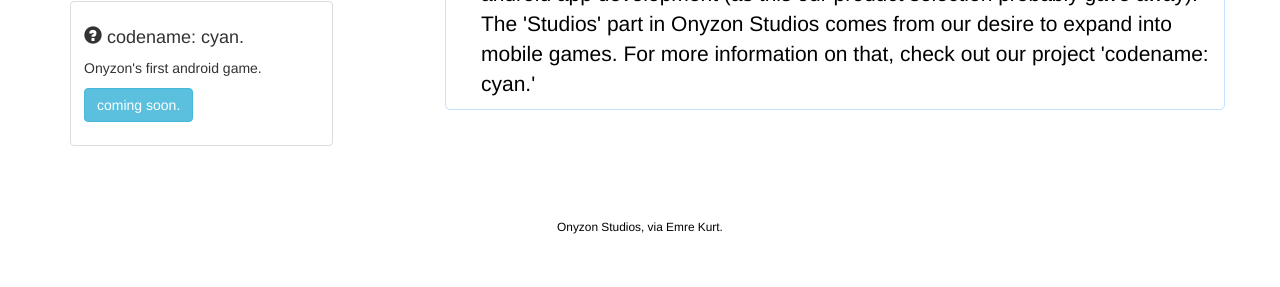
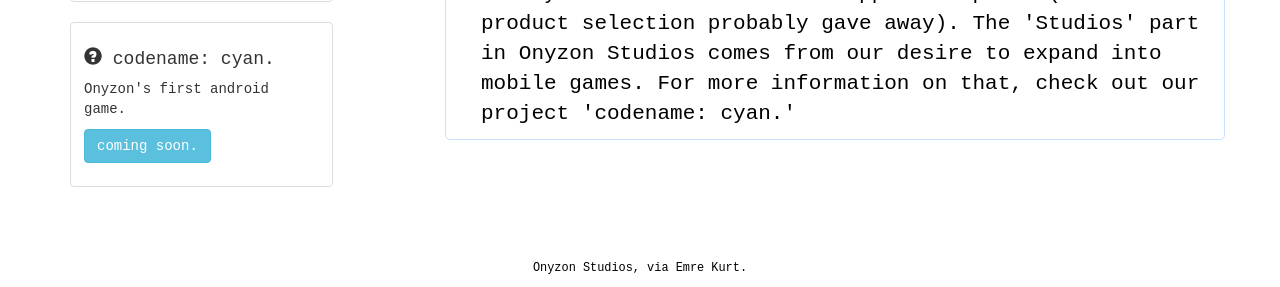
Before and after one commit to harasakarya/onyzon, a plain HTML site: page index.html in a window 1280 px wide. Shown: the part 604-891 px from the top of the page. Before the commit the page ends 850 px from the top, so only its background shows below. Drawn offline with nearby package versions, Linux system fonts and the light colour scheme.

Commit message:
trying to fix font

```diff
--- a/custom.css
+++ b/custom.css
@@ -2,7 +2,7 @@
 
 body{
 
-	font-family: "Courier New","Courier" serif;
+	font-family: "Courier New","Courier", serif;
 	margin-left: 0;
 	margin-right: 0;
 	color: black;
```
